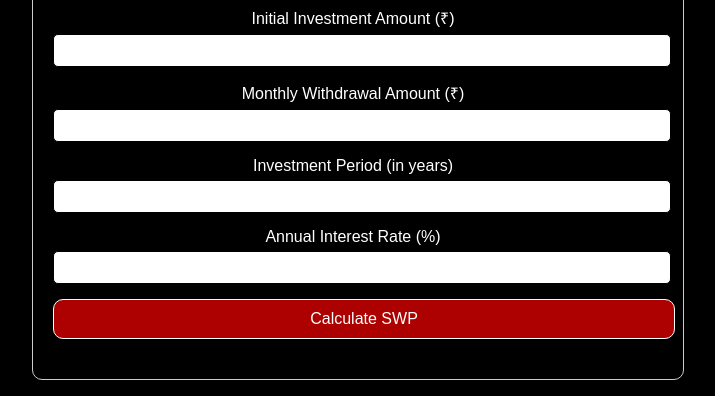
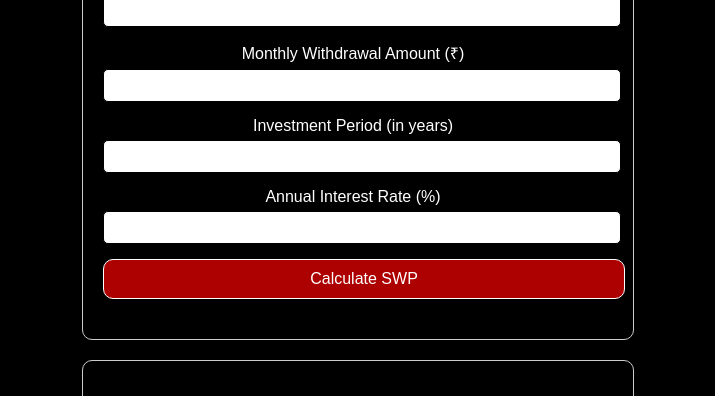
Before and after one commit to adityaks21/swpacalculator, a plain HTML site: page index.html in a window 1280 px wide. Shown: the part 144-540 px from the top of the page, without its empty margins (282-997 px from the left). Drawn offline with Linux system fonts and the light colour scheme.

Commit message:
Update style.css

```diff
--- a/style.css
+++ b/style.css
@@ -17,8 +17,8 @@ body {
 
 
 .container {
-    width: 600px;
-    margin: 50px 50px;
+    width: 500px;
+    margin: 10px 50px;
     padding: 20px;
     padding-right: 30px; /* Add space inside container on the right side */
     border: 1px solid #ccc;
```
